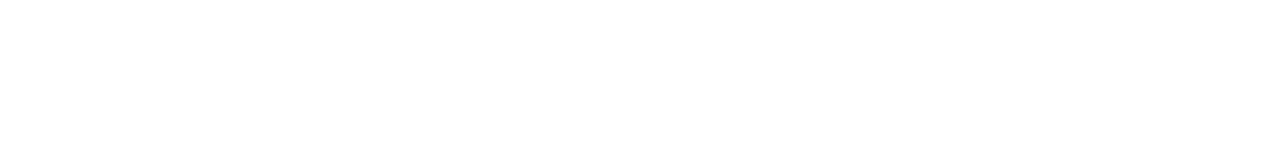
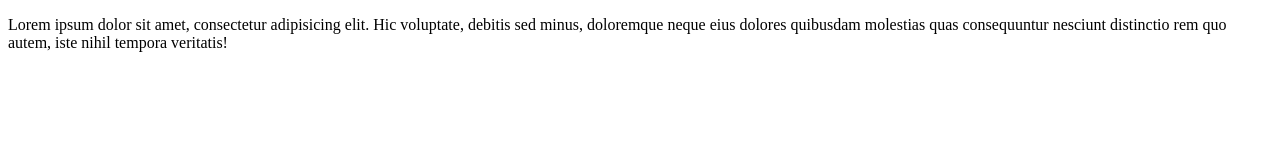
Before and after one commit to alexandrada/testing-git, a plain HTML site: page index.html in a window 1280 px wide. Drawn offline with Linux system fonts and the light colour scheme.

Commit message:
Added content to files

```diff
--- a/index.html
+++ b/index.html
@@ -2,9 +2,9 @@
 <html lang="en">
 <head>
 	<meta charset="UTF-8">
-	<title>This is an Index File</title>
+	<title>Main Page</title>
 </head>
 <body>
-
+	<p>Lorem ipsum dolor sit amet, consectetur adipisicing elit. Hic voluptate, debitis sed minus, doloremque neque eius dolores quibusdam molestias quas consequuntur nesciunt distinctio rem quo autem, iste nihil tempora veritatis!</p>
 </body>
 </html>
```
Also changed, not shown: contact.html (+1 -1 lines).
